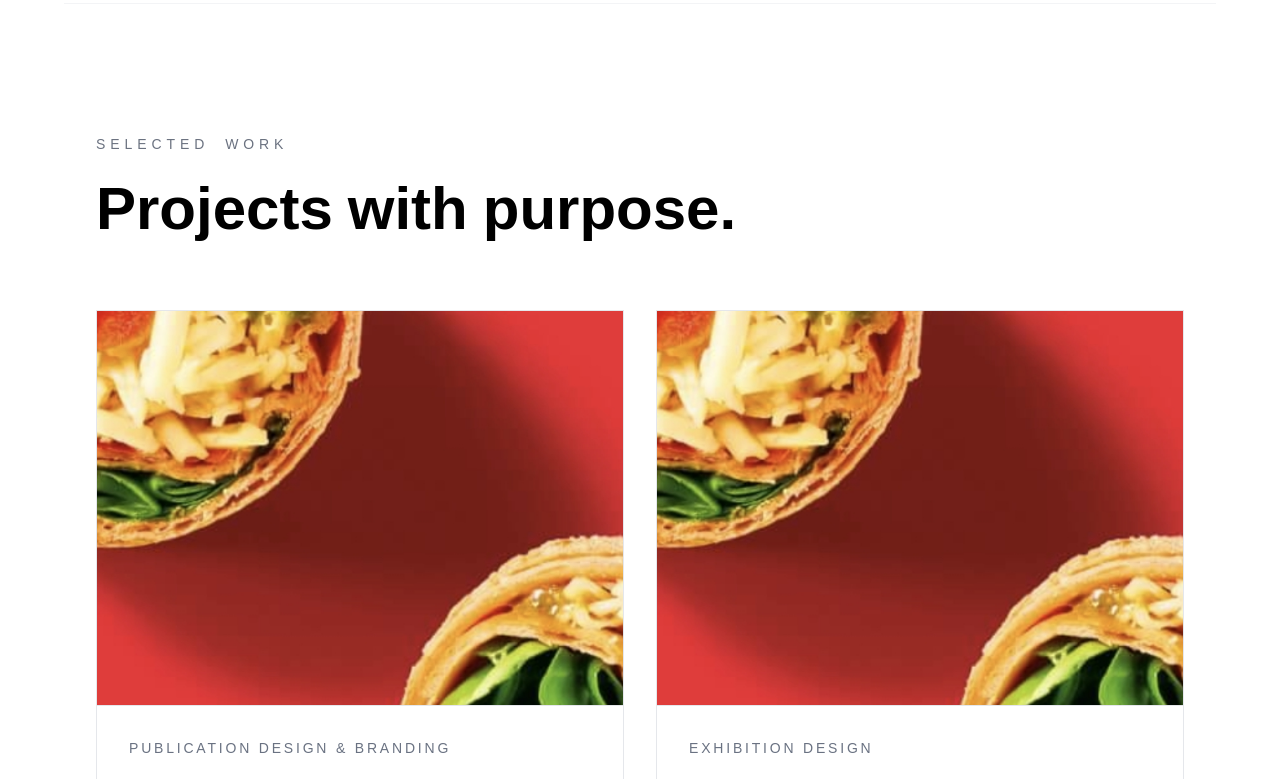
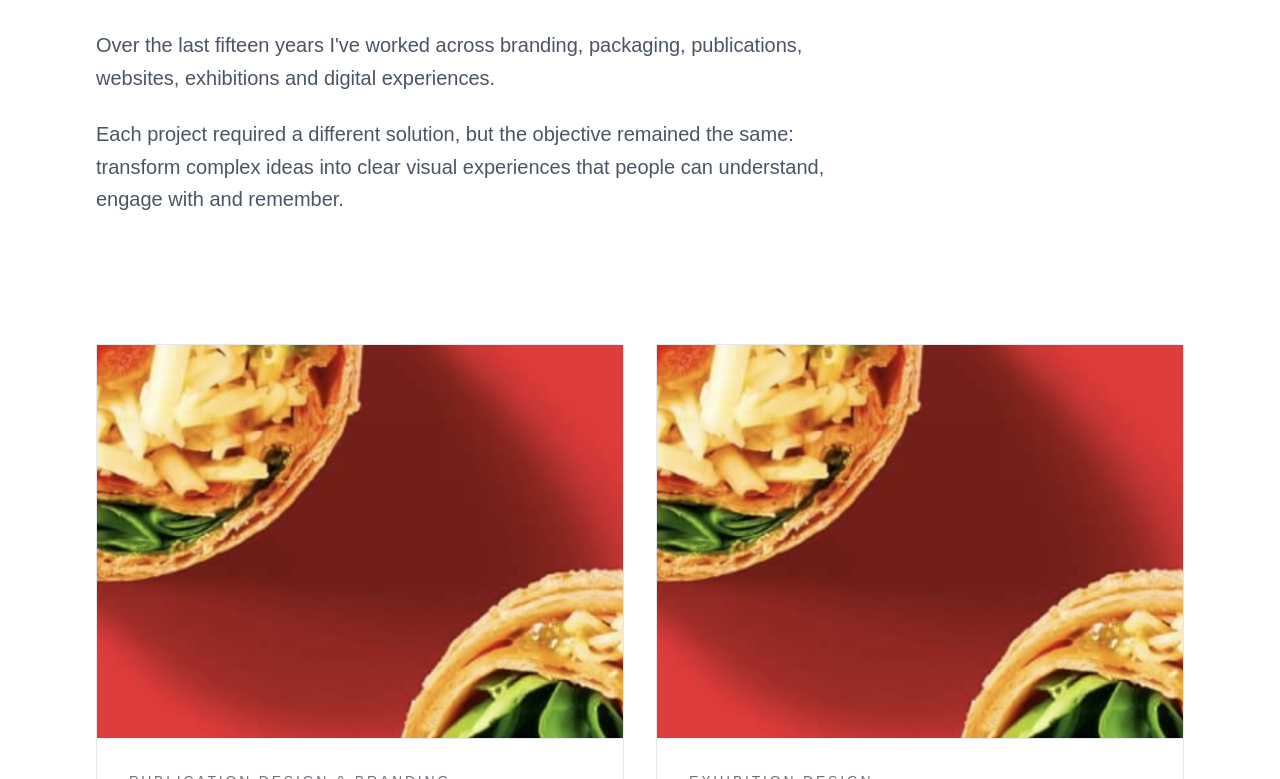
Before and after one commit to tanbuidesigns/tan-bui-designs, a Next.js app: page /work in a window 1280 px wide. Shown: the part 472-1251 px from the top of the page. Built offline with nearby package versions, Linux system fonts and the light colour scheme.

Commit message:
Refactor work section for reusable headings

```diff
--- a/src/app/work/page.tsx
+++ b/src/app/work/page.tsx
@@ -1,19 +1,39 @@
+"use client";
+
+import Reveal from "@/components/Reveal";
+import AnimatedLabel from "@/components/AnimatedLabel";
+import AnimatedHeadline from "@/components/AnimatedHeadline";
 import FeaturedWorkSection from "@/components/FeaturedWorkSection";
 
 export default function WorkPage() {
   return (
     <main className="bg-white text-black">
-      <section className="max-w-6xl mx-auto px-8 pt-24">
-        <p className="uppercase tracking-[0.3em] text-sm text-gray-500 mb-6">
-          Work
-        </p>
+      <section className="max-w-6xl mx-auto px-8 py-32">
+        <Reveal>
+          <AnimatedLabel className="mb-8">
+            WORK
+          </AnimatedLabel>
 
-        <h1 className="text-5xl md:text-7xl font-bold leading-tight max-w-4xl">
-          Selected projects across print, digital and physical experiences.
-        </h1>
+          <AnimatedHeadline className="text-5xl md:text-7xl font-bold leading-[0.95] max-w-5xl">
+            Selected projects across print, digital and physical experiences.
+          </AnimatedHeadline>
+
+          <p className="text-xl text-gray-600 mt-12 max-w-3xl leading-relaxed">
+            Over the last fifteen years I've worked across branding,
+            packaging, publications, websites, exhibitions and
+            digital experiences.
+          </p>
+
+          <p className="text-xl text-gray-600 mt-6 max-w-3xl leading-relaxed">
+            Each project required a different solution, but the
+            objective remained the same: transform complex ideas
+            into clear visual experiences that people can understand,
+            engage with and remember.
+          </p>
+        </Reveal>
       </section>
 
-      <FeaturedWorkSection />
+      <FeaturedWorkSection showHeading={false} />
     </main>
   );
 }
--- a/src/components/FeaturedWorkSection.tsx
+++ b/src/components/FeaturedWorkSection.tsx
@@ -2,15 +2,30 @@
 
 import Image from "next/image";
 import Link from "next/link";
+
 import { projects } from "@/data/projects";
 
 import Reveal from "@/components/Reveal";
 import AnimatedLabel from "@/components/AnimatedLabel";
 import AnimatedHeadline from "@/components/AnimatedHeadline";
 
-export default function FeaturedWorkSection() {
+type FeaturedWorkSectionProps = {
+  showHeading?: boolean;
+};
+
+export default function FeaturedWorkSection({
+  showHeading = true,
+}: FeaturedWorkSectionProps) {
   return (
-    <section className="max-w-6xl mx-auto px-8 py-32 border-t border-gray-100">
+    <section
+      className={`
+        max-w-6xl
+        mx-auto
+        px-8
+        ${showHeading ? "py-32 border-t border-gray-100" : "pb-32"}
+      `}
+    >
+      {showHeading && (
         <Reveal>
           <div className="mb-16">
             <AnimatedLabel className="mb-4">
@@ -22,6 +37,7 @@ export default function FeaturedWorkSection() {
             </AnimatedHeadline>
           </div>
         </Reveal>
+      )}
 
       <div className="grid md:grid-cols-2 gap-8">
         {projects.map((project, index) => (
@@ -32,19 +48,49 @@ export default function FeaturedWorkSection() {
           >
             <Link
               href={`/work/${project.slug}`}
-              className="group block border border-gray-200 overflow-hidden transition-all duration-500 hover:border-black hover:-translate-y-1"
+              className="
+                group
+                block
+                border
+                border-gray-200
+                overflow-hidden
+
+                transition-all
+                duration-500
+
+                hover:border-black
+                hover:-translate-y-1
+              "
             >
               <div className="relative aspect-[4/3] bg-gray-100 border-b border-gray-200 overflow-hidden">
                 <Image
                   src={project.image}
                   alt={project.title}
                   fill
-                  className="object-cover transition duration-700 group-hover:scale-105"
+                  className="
+                    object-cover
+                    transition
+                    duration-700
+                    group-hover:scale-105
+                  "
                 />
               </div>
 
               <div className="p-8">
-                <p className="text-sm uppercase tracking-[0.2em] text-gray-500 mb-4 transition-colors duration-300 group-hover:text-black">
+                <p
+                  className="
+                    text-sm
+                    uppercase
+                    tracking-[0.2em]
+                    text-gray-500
+                    mb-4
+
+                    transition-colors
+                    duration-300
+
+                    group-hover:text-gray-700
+                  "
+                >
                   {project.category}
                 </p>
 
@@ -53,7 +99,18 @@ export default function FeaturedWorkSection() {
                     {project.title}
                   </h3>
 
-                  <span className="opacity-0 -translate-x-2 transition-all duration-300 group-hover:opacity-100 group-hover:translate-x-0">
+                  <span
+                    className="
+                      opacity-0
+                      -translate-x-2
+
+                      transition-all
+                      duration-300
+
+                      group-hover:opacity-100
+                      group-hover:translate-x-0
+                    "
+                  >
                     →
                   </span>
                 </div>
```
Lines whose indentation alone changed are shown as unchanged.
